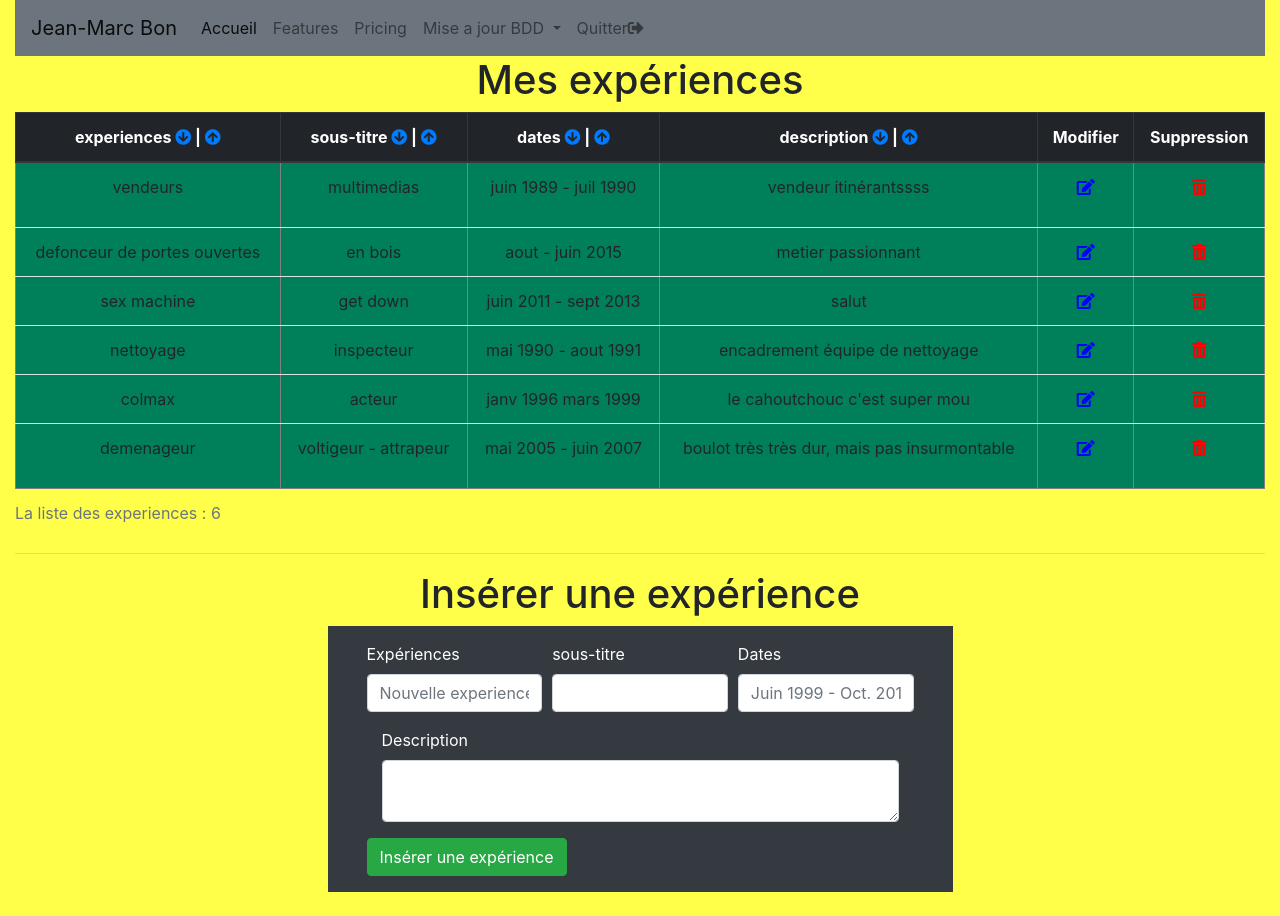
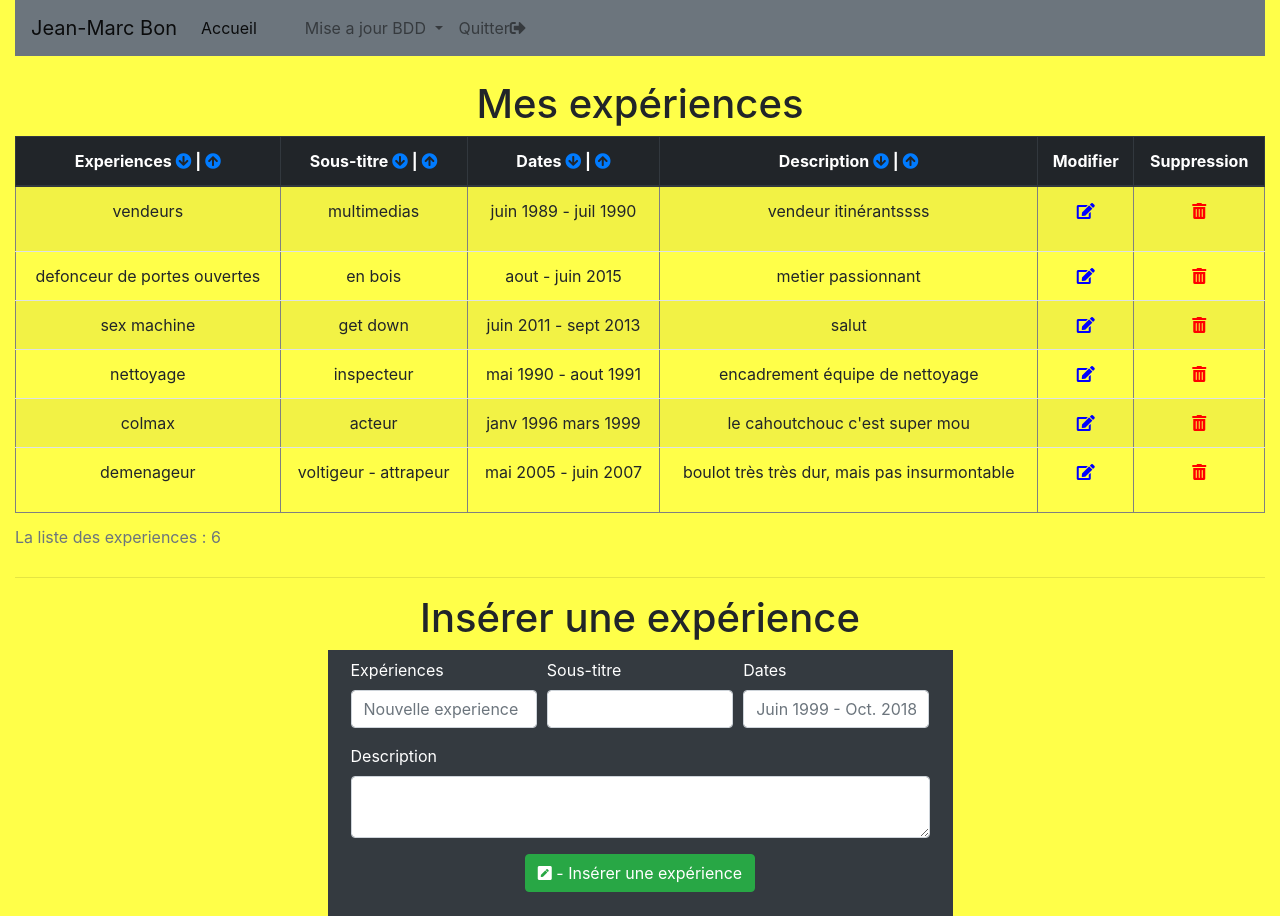
Before and after one commit to jeanmarc1968/jm_portfolio, a PHP site: page /admin/experiences.php in a window 1280 px wide. Before the commit the page ends 892 px from the top, so only its background shows below. Run offline with PHP 8.4, Linux system fonts and the light colour scheme; a user stored in the database is signed in; data comes from the database, SQL or seed files in the repository; some libraries are stand-ins or nearby versions.

Commit message:
c 6
modif tableau admin et front

```diff
--- a/admin/css/style.css
+++ b/admin/css/style.css
@@ -8,8 +8,8 @@ body {
     background: #dce282;
 }
 
-.table {
+/* .table {
     width: 100%;
     margin-bottom: 1rem;
     background-color: rgb(0, 128, 90);
-}
+} */
--- a/admin/experiences.php
+++ b/admin/experiences.php
@@ -98,17 +98,17 @@ if(isset($_GET['id_experience'])) { // on récupère le competence dans l'url pa
           $nbr_experiences = $sql->rowCount();
     ?>
 
-<h1 class="text-center">Mes expériences</h1>
+<h1 class="text-center mt-4">Mes expériences</h1>
 
- <div class="tableau text-center">
-        <table border="1" class="table">
+ <div class="text-center">
+        <table border="1" class="table table-striped table-hover">
         <caption>La liste des experiences : <?php echo $nbr_experiences; ?></caption>
         <thead class="thead-dark">
             <tr>
-                <th>experiences <a href="experiences.php?column=titre&order=asc"><i class="fas fa-arrow-circle-down"></i></a> | <a href="experiences.php?column=titre&order=desc"><i class="fas fa-arrow-circle-up"></i></a></th>
-                <th>sous-titre <a href="experiences.php?column=stitre&order=asc"><i class="fas fa-arrow-circle-down"></i></a> | <a href="experiences.php?column=stitre&order=desc"><i class="fas fa-arrow-circle-up"></i></a></th>
-                <th>dates <a href="experiences.php?column=dates&order=asc"><i class="fas fa-arrow-circle-down"></i></a> | <a href="experiences.php?column=dates&order=desc"><i class="fas fa-arrow-circle-up"></i></a></th>
-                <th>description <a href="experiences.php?column=description&order=asc"><i class="fas fa-arrow-circle-down"></i></a> | <a href="experiences.php?column=description&order=desc"><i class="fas fa-arrow-circle-up"></i></a></th>
+                <th>Experiences <a href="experiences.php?column=titre&order=asc"><i class="fas fa-arrow-circle-down"></i></a> | <a href="experiences.php?column=titre&order=desc"><i class="fas fa-arrow-circle-up"></i></a></th>
+                <th>Sous-titre <a href="experiences.php?column=stitre&order=asc"><i class="fas fa-arrow-circle-down"></i></a> | <a href="experiences.php?column=stitre&order=desc"><i class="fas fa-arrow-circle-up"></i></a></th>
+                <th>Dates <a href="experiences.php?column=dates&order=asc"><i class="fas fa-arrow-circle-down"></i></a> | <a href="experiences.php?column=dates&order=desc"><i class="fas fa-arrow-circle-up"></i></a></th>
+                <th>Description <a href="experiences.php?column=description&order=asc"><i class="fas fa-arrow-circle-down"></i></a> | <a href="experiences.php?column=description&order=desc"><i class="fas fa-arrow-circle-up"></i></a></th>
                 <th>Modifier</th>
                 <th>Suppression</th>
             </tr>
@@ -123,7 +123,7 @@ if(isset($_GET['id_experience'])) { // on récupère le competence dans l'url pa
                 <td><?php echo $ligne_experience['stitre']; ?></td>
                 <td><?php echo $ligne_experience['dates']; ?></td>
                 <td><?php echo $ligne_experience['description']; ?></td>
-                <td><a style="color: blue" href="modif_experience.php?id_experience=<?php echo $ligne_experience['id_experience']; ?>"><i class="fas fa-edit"></a></td>
+                <td><a style="color: blue" href="modif_experience.php?id_experience=<?php echo $ligne_experience['id_experience']; ?>"><i class="fas fa-edit"></i></a></td>
                 <td><a style="color: red" href="experiences.php?id_experience=<?php echo $ligne_experience['id_experience']; ?>"><i class="fas fa-trash-alt"></i></a></td>
             </tr>
         <?php
@@ -136,26 +136,27 @@ if(isset($_GET['id_experience'])) { // on récupère le competence dans l'url pa
 
 <hr>
 <h1 class="text-center">Insérer une expérience</h1>
-   <div class="mx-auto col-6 bg-dark text-white">
+   <div class="mx-auto col-xl-6 col-md-12 col-sm-12 bg-dark text-white">
         <!-- insertion d'une nouvelle experience formulaire -->
-        <form action="experiences.php" class="px-4 py-3"  method="post">
+        <form action="experiences.php" class="p-2"  method="post">
             <div class="form-row">
-        <div class="form-group col">
+                <div class="form-group col-xl-4 col-md-12">
                     <label for="titre">Expériences</label>
                     <input type="text" name="titre" class="form-control" placeholder="Nouvelle experience" required>
                 </div>
 
-        <div class="form-group col">
-            <label for="stitre">sous-titre</label>
+                <div class="form-group col-xl-4 col-md-6">
+                    <label for="stitre">Sous-titre</label>
                     <input type="text" name="stitre" class="form-control" placeholder="" required>
                 </div>
 
-        <div class="form-group col">
+                <div class="form-group col-xl-4 col-md-6">
                     <label for="dates">Dates</label>
                     <input type="text" name="dates" class="form-control" placeholder="Juin 1999 - Oct. 2018 ">
                 </div>
             </div>
-        <div class="form-group col">
+            <div class="form-row">
+            <div class="form-group col-xl-12 col-md-12">
                 <label for="description">Description</label>
                 <textarea type="text" name="description" class="form-control" id="description" required></textarea>
                 <script>
@@ -164,10 +165,12 @@ if(isset($_GET['id_experience'])) { // on récupère le competence dans l'url pa
                     CKEDITOR.replace( 'description' );
                 </script>
             </div>
+            </div>
 
-
-        <div class="">
-           <button type="submit" class="btn btn-success">Insérer une expérience</button>
+            <div class="form-row">
+            <div class="form-group col-xl-12 col-md-12 col-sm-12 text-center">
+            <button type="submit" class="btn btn-success"><i class="fas fa-pen-square"></i> - Insérer une expérience</button>
+            </div>
             </div>
         </form>
     </div>
--- a/admin/messages.php
+++ b/admin/messages.php
@@ -3,12 +3,14 @@
 
 // insertion
 if(isset($_POST['nom'])){// si on a reçu un nouveau
-    if($_POST['nom'] !="" && $_POST['email'] != "" && $_POST['sujet'] != "" && $_POST['message'] != ""){        $nom = addslashes($_POST['nom']);
+    if($_POST['nom'] !="" && $_POST['email'] != "" && $_POST['sujet'] != "" && $_POST['message'] != ""){
+       $nom = addslashes($_POST['nom']);
        $email = addslashes($_POST['email']);
        $sujet = addslashes($_POST['sujet']);
        $message = addslashes($_POST['message']);
 
-       $pdoCV -> exec("INSERT INTO t_messages VALUES (NULL, '$nom', '$email', '$sujet', '$message')");        header("location: ../front/index.php");
+       $pdoCV -> exec("INSERT INTO t_messages VALUES (NULL, '$nom', '$email', '$sujet', '$message')");
+       header("location: ../front/index.php");
        exit();
     } // fin if !=""}// fin $_POST reception
 } // ferme le if isset
--- a/admin/navigation.php
+++ b/admin/navigation.php
@@ -11,10 +11,10 @@
         <a class="nav-link" href="index.php">Accueil <span class="sr-only">(current)</span></a>
       </li>
       <li class="nav-item">
-        <a class="nav-link" href="#">Features</a>
+        <a class="nav-link" href="#"></a>
       </li>
       <li class="nav-item">
-        <a class="nav-link" href="#">Pricing</a>
+        <a class="nav-link" href="#"></a>
       </li>
       <li class="nav-item dropdown">
         <a class="nav-link dropdown-toggle" href="#" id="navbarDropdownMenuLink" role="button" data-toggle="dropdown" aria-haspopup="true" aria-expanded="false">
--- a/competences.php
+++ b/competences.php
@@ -39,7 +39,7 @@ if(isset($_GET['order']) && isset($_GET['column'])){
           $nbr_competences = $sql->rowCount();
     ?>
 <h1 class="text-center mt-4">Mes compétences</h1>
- <div class="tableau table-center text-center col-9 mx-auto">
+ <div class="tableau table-center text-center col-6 mx-auto">
         <table border="1" class="table text-center" >
         <caption>La liste des compétences : <?php echo $nbr_competences; ?></caption>
         <thead class="thead-dark">
--- a/experiences.php
+++ b/experiences.php
@@ -42,7 +42,7 @@ if(isset($_GET['order']) && isset($_GET['column'])){
 
 <h1 class="text-center">Mes expériences</h1>
 
- <div class="tableau text-center">
+ <div class="tableau text-center col-9 mx-auto">
         <table border="1" class="table">
         <caption>La liste des experiences : <?php echo $nbr_experiences; ?></caption>
         <thead class="thead-dark">
--- a/formations.php
+++ b/formations.php
@@ -47,9 +47,9 @@ if(isset($_GET['order']) && isset($_GET['column'])){
         <thead class="thead-dark">
             <tr>
                 <th>formation <a href="formations.php?column=titre&order=asc"> <i class="fas fa-arrow-circle-down"></i></a> | <a href="formations.php?column=titre&order=desc"><i class="fas fa-arrow-circle-up"></i></a></th>
-                <th>sous-titre <a href="formations.php?column=sous_titre&order=asc"><i class="fas fa-arrow-circle-down"></i></a> | <a href="formations.php?column=sous_titre&order=desc"><i class="fas fa-arrow-circle-up"></i> </a></th>
-                <th>dates <a href="formations.php?column=dates&order=asc"><i class="fas fa-arrow-circle-down"></i></a> | <a href="formations.php?column=dates&order=desc"><i class="fas fa-arrow-circle-up"></i> </a></th>
-                <th>description <a href="formations.php?column=description&order=asc"><i class="fas fa-arrow-circle-down"></i></a>| <a href="formations.php?column=description&order=desc"><i class="fas fa-arrow-circle-up"></i> </a></th>
+                <th>sous-titre <a href="formations.php?column=sous_titre&order=asc"><i class="fas fa-arrow-circle-down"></i></a> | <a href="formations.php?column=sous_titre&order=desc"><i class="fas fa-arrow-circle-up"></i></a></th>
+                <th>dates <a href="formations.php?column=dates&order=asc"><i class="fas fa-arrow-circle-down"></i></a> | <a href="formations.php?column=dates&order=desc"><i class="fas fa-arrow-circle-up"></i></a></th>
+                <th>description <a href="formations.php?column=description&order=asc"><i class="fas fa-arrow-circle-down"></i></a>| <a href="formations.php?column=description&order=desc"><i class="fas fa-arrow-circle-up"></i></a></th>
 
             </tr>
         </thead>
```
Also changed, not shown: admin/competences.php (+13 -11 lines), admin/formations.php (+17 -14 lines), admin/loisirs.php (+12 -14 lines), admin/modif_competence.php (+11 -8 lines), admin/modif_experience.php (+14 -9 lines), admin/modif_formation.php (+6 -6 lines), admin/modif_loisir.php (+6 -4 lines), index.html (added, +12 -0 lines), navigation.php (+9 -13 lines), indexorg.php (renamed from index.php). Lines whose indentation alone changed are shown as unchanged.
